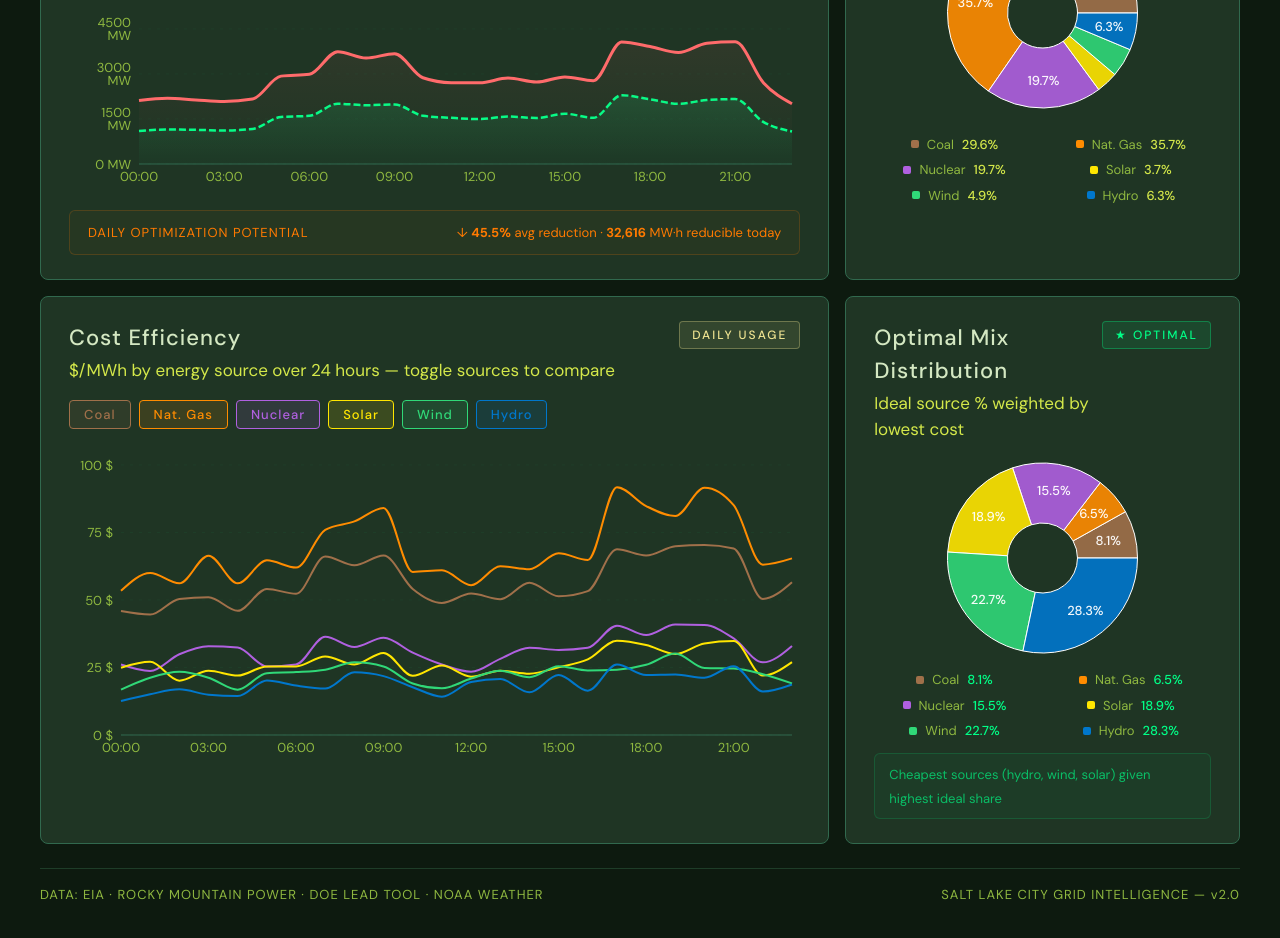
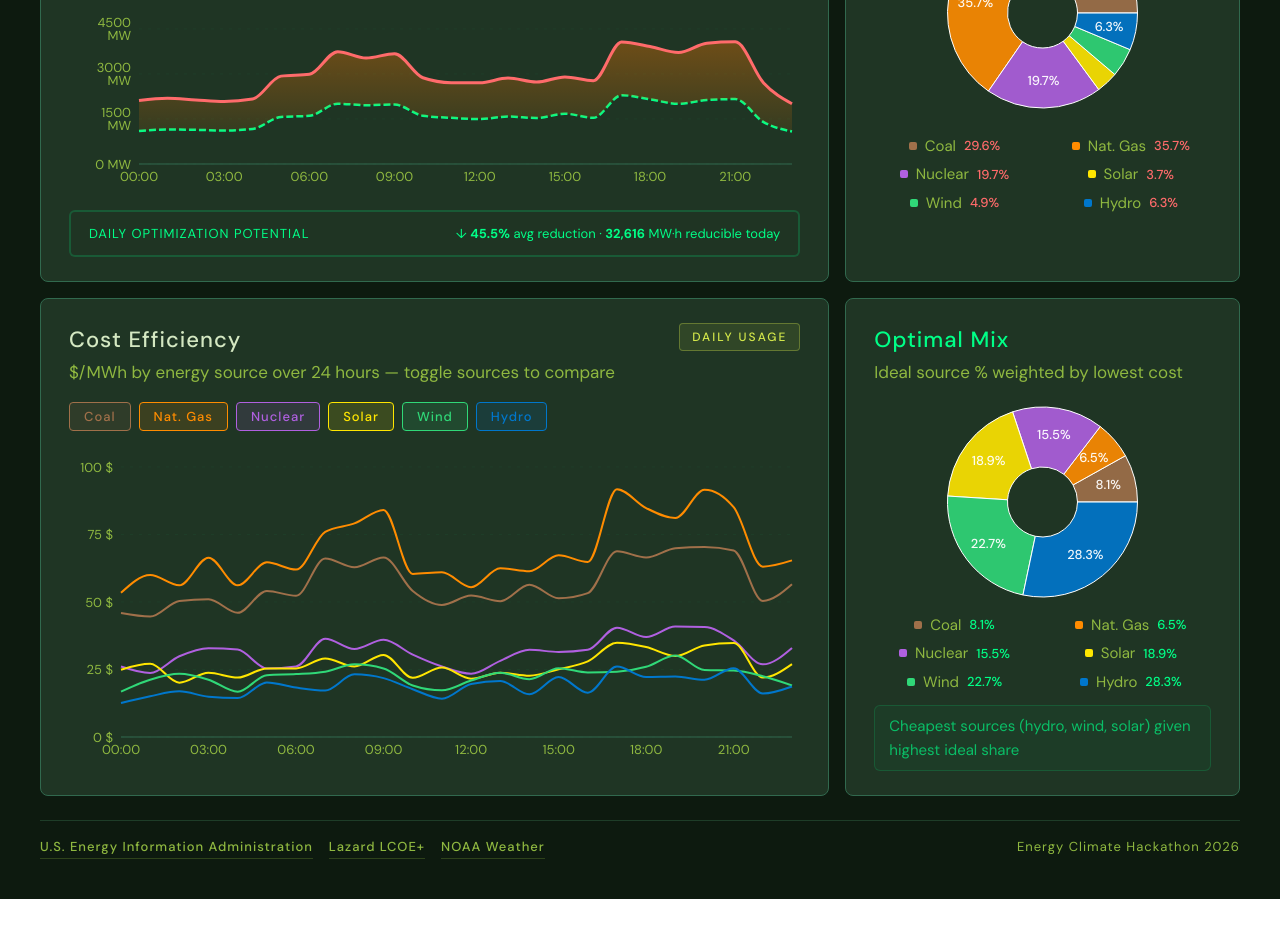
Before and after one commit to anniedebry/EnergyClimateHackathon, a React (Vite) app: page / in a window 1280 px wide. Shown: the part 840-1778 px from the top of the page. After the commit the page ends 1739 px from the top, so only its background shows below. Built offline with nearby package versions, Linux system fonts and the light colour scheme.

Commit message:
refactor(UI): :art: Updated UI to represent to emphasize optimization and data graphs

```diff
--- a/src/EnergyDashboard.tsx
+++ b/src/EnergyDashboard.tsx
@@ -17,33 +17,55 @@ export default function EnergyDashboard() {
     setData(generateDayData(selectedDate));
   }, [selectedDate]);
 
-  if (!data) return (
-    <div style={{
-      background: colors.bgBase, minHeight: "100vh",
-      display: "flex", alignItems: "center", justifyContent: "center",
-      color: colors.textMuted, fontFamily: font.family, letterSpacing: 4, fontSize: font.md,
-    }}>
+  if (!data)
+    return (
+      <div
+        style={{
+          background: colors.bgBase,
+          minHeight: "100vh",
+          display: "flex",
+          alignItems: "center",
+          justifyContent: "center",
+          color: colors.textMuted,
+          fontFamily: font.family,
+          letterSpacing: 4,
+          fontSize: font.md,
+        }}
+      >
         INITIALIZING GRID INTELLIGENCE...
       </div>
     );
 
-  const totalActual   = Math.round(data.hours.reduce((a, h) => a + h.demand, 0) / 24);
-  const totalOptimal  = Math.round(data.hours.reduce((a, h) => a + h.optimalDemand, 0) / 24);
-  const peakDemand    = Math.max(...data.hours.map(h => h.demand));
-  const peakHour      = data.hours.find(h => h.demand === peakDemand)?.hour;
-  const totalSavings  = data.hours.reduce((a, h) => a + h.savings, 0);
-  const avgSavingsPct = Math.round(((totalActual - totalOptimal) / totalActual) * 1000) / 10;
+  const hoursWithGap = data.hours.map((h) => ({
+    ...h,
+    gap: Math.max(0, h.demand - h.optimalDemand),
+  }));
+  const totalActual = Math.round(
+    data.hours.reduce((a, h) => a + h.demand, 0) / 24,
+  );
+  const totalOptimal = Math.round(
+    data.hours.reduce((a, h) => a + h.optimalDemand, 0) / 24,
+  );
+  const peakDemand = Math.max(...data.hours.map((h) => h.demand));
+  const peakHour = data.hours.find((h) => h.demand === peakDemand)?.hour;
+  const totalSavings = data.hours.reduce((a, h) => a + h.savings, 0);
+  const avgSavingsPct =
+    Math.round(((totalActual - totalOptimal) / totalActual) * 1000) / 10;
 
   return (
-    <div style={{
+    <div
+      style={{
         background: colors.bgBase,
         minHeight: "100vh",
         color: colors.textPrimary,
         fontFamily: font.family,
-    }}>
+      }}
+    >
       <Header />
 
-      <div style={{ padding: `${spacing.lg}px ${spacing.xl}px ${spacing.xl}px` }}>
+      <div
+        style={{ padding: `${spacing.lg}px ${spacing.xl}px ${spacing.xl}px` }}
+      >
         <DateWeatherBar
           selectedDate={selectedDate}
           onDateChange={setSelectedDate}
@@ -57,28 +79,86 @@ export default function EnergyDashboard() {
         />
 
         {/* Row 1 */}
-        <div style={{ display: "grid", gridTemplateColumns: "2fr 1fr", gap: spacing.md, marginBottom: spacing.md }}>
-          <DemandChart hours={data.hours} avgSavingsPct={avgSavingsPct} totalSavings={totalSavings} />
+        <div
+          style={{
+            display: "grid",
+            gridTemplateColumns: "2fr 1fr",
+            gap: spacing.md,
+            marginBottom: spacing.md,
+          }}
+        >
+          <DemandChart
+            hours={hoursWithGap}
+            avgSavingsPct={avgSavingsPct}
+            totalSavings={totalSavings}
+          />
           <ActualMixPie avgMix={data.avgMix} />
         </div>
 
         {/* Row 2 */}
-        <div style={{ display: "grid", gridTemplateColumns: "2fr 1fr", gap: spacing.md }}>
+        <div
+          style={{
+            display: "grid",
+            gridTemplateColumns: "2fr 1fr",
+            gap: spacing.md,
+          }}
+        >
           <CostEfficiencyChart hours={data.hours} />
           <OptimalMixPie />
         </div>
 
         {/* Footer */}
-        <div style={{
-          display: "flex", justifyContent: "space-between",
+        <div
+          style={{
+            display: "flex",
+            justifyContent: "space-between",
             borderTop: `1px solid ${colors.borderDim}`,
-          paddingTop: spacing.md, marginTop: spacing.lg,
-        }}>
-          <span style={{ fontSize: font.sm, color: colors.textMuted, letterSpacing: 1 }}>
-            DATA: EIA · ROCKY MOUNTAIN POWER · DOE LEAD TOOL · NOAA WEATHER
-          </span>
-          <span style={{ fontSize: font.sm, color: colors.textMuted, letterSpacing: 1 }}>
-            SALT LAKE CITY GRID INTELLIGENCE — v2.0
+            paddingTop: spacing.md,
+            marginTop: spacing.lg,
+          }}
+        >
+          <div style={{ display: "flex", gap: spacing.md }}>
+            {[
+              { label: "U.S. Energy Information Administration", url: "https://www.eia.gov/electricity/gridmonitor/dashboard/electric_overview/balancing_authority/PACE" },
+              {
+                label: "Lazard LCOE+",
+                url: "https://www.lazard.com/media/5tlbhyla/lazards-lcoeplus-june-2025-_vf.pdf",
+              },
+              { label: "NOAA Weather", url: "https://www.noaa.gov" },
+            ].map(({ label, url }) => (
+              <a
+                key={label}
+                href={url}
+                target="_blank"
+                rel="noreferrer"
+                style={{
+                  fontSize: font.sm,
+                  color: colors.textMuted,
+                  textDecoration: "none",
+                  letterSpacing: 1,
+                  borderBottom: `1px solid ${colors.textMuted}40`,
+                  paddingBottom: 1,
+                  transition: "color 0.15s",
+                }}
+                onMouseEnter={(e) =>
+                  (e.currentTarget.style.color = colors.textSecondary)
+                }
+                onMouseLeave={(e) =>
+                  (e.currentTarget.style.color = colors.textMuted)
+                }
+              >
+                {label}
+              </a>
+            ))}
+          </div>
+          <span
+            style={{
+              fontSize: font.sm,
+              color: colors.textMuted,
+              letterSpacing: 1,
+            }}
+          >
+            Energy Climate Hackathon 2026
           </span>
         </div>
       </div>
--- a/src/components/ActualMixPie.tsx
+++ b/src/components/ActualMixPie.tsx
@@ -108,13 +108,13 @@ export default function ActualMixPie({ avgMix }: ActualMixPieProps) {
                 flexShrink: 0,
               }}
             />
-            <span style={{ fontSize: font.sm, color: colors.textMuted }}>
+            <span style={{ fontSize: font.md, color: colors.textMuted }}>
               {ENERGY_LABELS[t]}
             </span>
             <span
               style={{
                 fontSize: font.sm,
-                color: colors.textSecondary,
+                color: colors.actual,
                 fontWeight: 500,
               }}
             >
--- a/src/components/ChartCard.tsx
+++ b/src/components/ChartCard.tsx
@@ -3,6 +3,7 @@ import { colors, font, radius, spacing } from "../theme";
 
 interface ChartCardProps {
   label: string;
+  labelColor?: string;
   subtitle?: string;
   badge?: string;
   badgeColor?: string;
@@ -11,6 +12,7 @@ interface ChartCardProps {
 
 export default function ChartCard({
   label,
+  labelColor = colors.textPrimary,
   subtitle,
   badge,
   badgeColor = colors.actual,
@@ -37,7 +39,7 @@ export default function ChartCard({
           <div
             style={{
               fontSize: font.xl,
-              color: colors.textPrimary,
+              color: labelColor,
               letterSpacing: 1,
               fontWeight: 500,
               marginBottom: spacing.xs / 2,
@@ -46,7 +48,7 @@ export default function ChartCard({
             {label}
           </div>
           {subtitle && (
-            <div style={{ fontSize: font.lg, color: colors.textSecondary }}>
+            <div style={{ fontSize: font.lg, color: colors.textMuted }}>
               {subtitle}
             </div>
           )}
--- a/src/components/CostEfficiencyChart.tsx
+++ b/src/components/CostEfficiencyChart.tsx
@@ -69,7 +69,7 @@ export default function CostEfficiencyChart({
       label="Cost Efficiency"
       subtitle="$/MWh by energy source over 24 hours — toggle sources to compare"
       badge="DAILY USAGE"
-      badgeColor={colors.orange}
+      badgeColor={colors.textSecondary}
     >
       {/* Filter buttons */}
       <div
--- a/src/components/DemandChart.tsx
+++ b/src/components/DemandChart.tsx
@@ -54,7 +54,9 @@ const DemandTooltip = ({ active, payload, label }: TooltipProps) => {
         </p>
       )}
       {optimal && (
-        <p style={{ color: colors.optimal, fontSize: font.md, margin: "4px 0" }}>
+        <p
+          style={{ color: colors.optimal, fontSize: font.md, margin: "4px 0" }}
+        >
           Optimal:{" "}
           <span style={{ color: colors.textPrimary }}>
             {(optimal.value as number).toLocaleString()} MW
@@ -88,7 +90,7 @@ export default function DemandChart({
       label="Grid Demand — Actual vs Optimal Mix"
       subtitle="What we're using vs what we could be using at the cheapest source ratio"
       badge="OPTIMIZATION VIEW"
-      badgeColor={colors.optimalGap}
+      badgeColor={colors.optimal}
     >
       {/* Legend */}
       <div
@@ -145,13 +147,17 @@ export default function DemandChart({
           margin={{ top: 20, right: 8, left: 0, bottom: 0 }}
         >
           <defs>
-            <linearGradient id="actualGrad" x1="0" y1="0" x2="0" y2="1">
-              <stop offset="5%" stopColor={colors.actual} stopOpacity={0.12} />
-              <stop offset="95%" stopColor={colors.actual} stopOpacity={0} />
-            </linearGradient>
-            <linearGradient id="optGrad" x1="0" y1="0" x2="0" y2="1">
-              <stop offset="5%" stopColor={colors.optimal} stopOpacity={0.2} />
-              <stop offset="95%" stopColor={colors.optimal} stopOpacity={0.04} />
+            <linearGradient id="gapGrad" x1="0" y1="0" x2="0" y2="1">
+              <stop
+                offset="0%"
+                stopColor={colors.optimalGap}
+                stopOpacity={0.7}
+              />
+              <stop
+                offset="100%"
+                stopColor={colors.optimalGap}
+                stopOpacity={0.2}
+              />
             </linearGradient>
           </defs>
           <CartesianGrid
@@ -188,16 +194,27 @@ export default function DemandChart({
             stroke={colors.optimal}
             strokeWidth={2.5}
             strokeDasharray="7 3"
-            fill="url(#optGrad)"
+            fill="transparent"
             dot={false}
             name="Optimal Mix"
+            stackId="stack"
+          />
+          <Area
+            type="monotone"
+            dataKey="gap"
+            stroke="none"
+            fill="url(#gapGrad)"
+            fillOpacity={0.5}
+            dot={false}
+            name="Reducible Gap"
+            stackId="stack"
           />
           <Area
             type="monotone"
             dataKey="demand"
             stroke={colors.actual}
             strokeWidth={3}
-            fill="url(#actualGrad)"
+            fill="transparent"
             dot={false}
             name="Actual Demand"
             activeDot={{
@@ -215,8 +232,8 @@ export default function DemandChart({
         style={{
           marginTop: spacing.md,
           padding: `${spacing.sm}px 18px`,
-          background: `${colors.optimalGap}08`,
-          border: `1px solid ${colors.optimalGap}30`,
+          background: `${colors.bgCard}08`,
+          border: `2px solid ${colors.optimal}30`,
           borderRadius: radius.md,
           display: "flex",
           justifyContent: "space-between",
@@ -224,11 +241,15 @@ export default function DemandChart({
         }}
       >
         <span
-          style={{ fontSize: font.sm, color: colors.optimalGap, letterSpacing: 1 }}
+          style={{
+            fontSize: font.sm,
+            color: colors.optimal,
+            letterSpacing: 1,
+          }}
         >
           DAILY OPTIMIZATION POTENTIAL
         </span>
-        <span style={{ fontSize: font.sm, color: colors.optimalGap }}>
+        <span style={{ fontSize: font.sm, color: colors.optimal }}>
           ↓ <strong>{avgSavingsPct}%</strong> avg reduction ·{" "}
           <strong>{totalSavings.toLocaleString()}</strong> MW·h reducible today
         </span>
--- a/src/components/OptimalMixPie.tsx
+++ b/src/components/OptimalMixPie.tsx
@@ -1,51 +1,140 @@
 import { Cell, Pie, PieChart, ResponsiveContainer, Tooltip } from "recharts";
 import ChartCard from "./ChartCard";
-import { ENERGY_COLORS, ENERGY_LABELS, ENERGY_TYPES, OPTIMAL_MIX } from "../data/constants";
+import {
+  ENERGY_COLORS,
+  ENERGY_LABELS,
+  ENERGY_TYPES,
+  OPTIMAL_MIX,
+} from "../data/constants";
 import type { EnergyType, PieLabelProps } from "../types/energy";
 import { colors, font, radius, spacing } from "../theme";
 
-const PieLabel = ({ cx = 0, cy = 0, midAngle = 0, innerRadius = 0, outerRadius = 0, value = 0 }: PieLabelProps) => {
+const PieLabel = ({
+  cx = 0,
+  cy = 0,
+  midAngle = 0,
+  innerRadius = 0,
+  outerRadius = 0,
+  value = 0,
+}: PieLabelProps) => {
   if (value < 6) return null;
   const R = Math.PI / 180;
   const r = innerRadius + (outerRadius - innerRadius) * 0.55;
   return (
-    <text x={cx + r * Math.cos(-midAngle * R)} y={cy + r * Math.sin(-midAngle * R)}
-      fill="rgba(255,255,255,0.95)" textAnchor="middle" dominantBaseline="central"
-      fontSize={font.sm} fontFamily={font.family} fontWeight="500">
+    <text
+      x={cx + r * Math.cos(-midAngle * R)}
+      y={cy + r * Math.sin(-midAngle * R)}
+      fill="rgba(255,255,255,0.95)"
+      textAnchor="middle"
+      dominantBaseline="central"
+      fontSize={font.sm}
+      fontFamily={font.family}
+      fontWeight="500"
+    >
       {value}%
     </text>
   );
 };
 
 export default function OptimalMixPie() {
-  const pieData = ENERGY_TYPES.map(t => ({ name: ENERGY_LABELS[t], value: OPTIMAL_MIX[t], key: t }));
+  const pieData = ENERGY_TYPES.map((t) => ({
+    name: ENERGY_LABELS[t],
+    value: OPTIMAL_MIX[t],
+    key: t,
+  }));
 
   return (
-    <ChartCard label="Optimal Mix Distribution" subtitle="Ideal source % weighted by lowest cost" badge="★ OPTIMAL" badgeColor={colors.optimal}>
+    <ChartCard
+      label="Optimal Mix"
+      labelColor={colors.optimal}
+      subtitle="Ideal source % weighted by lowest cost"
+    >
       <ResponsiveContainer width="100%" height={200}>
         <PieChart>
-          <Pie data={pieData} cx="50%" cy="50%" innerRadius={35} outerRadius={95} dataKey="value" labelLine={false} label={PieLabel}>
-            {pieData.map((e, i) => <Cell key={i} fill={ENERGY_COLORS[e.key as EnergyType]} fillOpacity={0.9} />)}
+          <Pie
+            data={pieData}
+            cx="50%"
+            cy="50%"
+            innerRadius={35}
+            outerRadius={95}
+            dataKey="value"
+            labelLine={false}
+            label={PieLabel}
+          >
+            {pieData.map((e, i) => (
+              <Cell
+                key={i}
+                fill={ENERGY_COLORS[e.key as EnergyType]}
+                fillOpacity={0.9}
+              />
+            ))}
           </Pie>
           <Tooltip
             formatter={(v) => [`${v}%`]}
-            contentStyle={{ background: colors.bgCard, border: `1px solid ${colors.border}`, fontFamily: font.family, fontSize: font.md, borderRadius: radius.md }}
+            contentStyle={{
+              background: colors.bgCard,
+              border: `1px solid ${colors.border}`,
+              fontFamily: font.family,
+              fontSize: font.md,
+              borderRadius: radius.md,
+            }}
             itemStyle={{ color: colors.textSecondary }}
             labelStyle={{ color: colors.textPrimary }}
           />
         </PieChart>
       </ResponsiveContainer>
-      <div style={{ display: "grid", gridTemplateColumns: "1fr 1fr", gap: `6px ${spacing.md}px`, marginTop: spacing.sm }}>
-        {ENERGY_TYPES.map(t => (
-          <div key={t} style={{ display: "flex", alignItems: "center", gap: spacing.xs, justifyContent: "center" }}>
-            <div style={{ width: 8, height: 8, borderRadius: radius.sm / 2, background: ENERGY_COLORS[t], flexShrink: 0 }} />
-            <span style={{ fontSize: font.sm, color: colors.textMuted }}>{ENERGY_LABELS[t]}</span>
-            <span style={{ fontSize: font.sm, color: colors.optimal, fontWeight: 500 }}>{OPTIMAL_MIX[t]}%</span>
+      <div
+        style={{
+          display: "grid",
+          gridTemplateColumns: "1fr 1fr",
+          gap: `6px ${spacing.md}px`,
+          marginTop: spacing.sm,
+        }}
+      >
+        {ENERGY_TYPES.map((t) => (
+          <div
+            key={t}
+            style={{
+              display: "flex",
+              alignItems: "center",
+              gap: spacing.xs,
+              justifyContent: "center",
+            }}
+          >
+            <div
+              style={{
+                width: 8,
+                height: 8,
+                borderRadius: radius.sm / 2,
+                background: ENERGY_COLORS[t],
+                flexShrink: 0,
+              }}
+            />
+            <span style={{ fontSize: font.md, color: colors.textMuted }}>
+              {ENERGY_LABELS[t]}
+            </span>
+            <span
+              style={{
+                fontSize: font.sm,
+                color: colors.optimal,
+                fontWeight: 500,
+              }}
+            >
+              {OPTIMAL_MIX[t]}%
+            </span>
           </div>
         ))}
       </div>
-      <div style={{ marginTop: spacing.sm, padding: `${spacing.xs}px 14px`, background: `${colors.optimal}0A`, border: `1px solid ${colors.optimal}25`, borderRadius: radius.md }}>
-        <span style={{ fontSize: font.sm, color: `${colors.optimal}AA` }}>
+      <div
+        style={{
+          marginTop: spacing.sm,
+          padding: `${spacing.xs}px 14px`,
+          background: `${colors.optimal}0A`,
+          border: `1px solid ${colors.optimal}25`,
+          borderRadius: radius.md,
+        }}
+      >
+        <span style={{ fontSize: font.md, color: `${colors.optimal}AA` }}>
           Cheapest sources (hydro, wind, solar) given highest ideal share
         </span>
       </div>
```
Also changed, not shown: src/components/Header.tsx (+4 -13 lines). Lines whose indentation alone changed are shown as unchanged.
